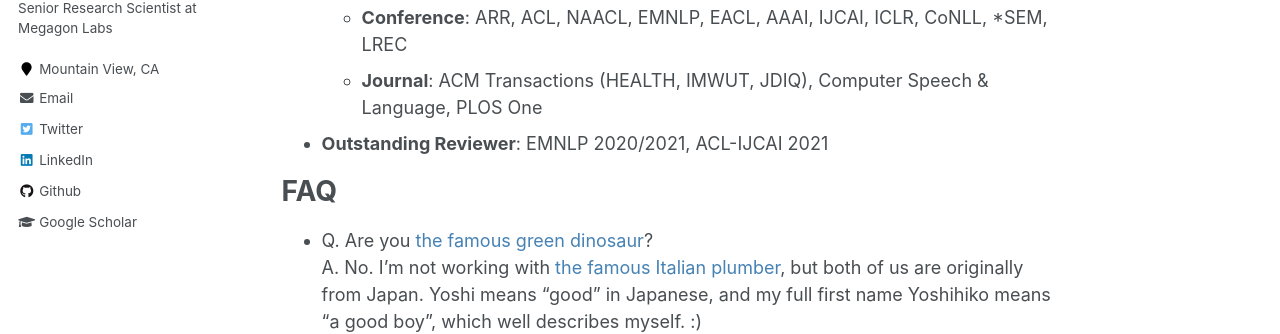
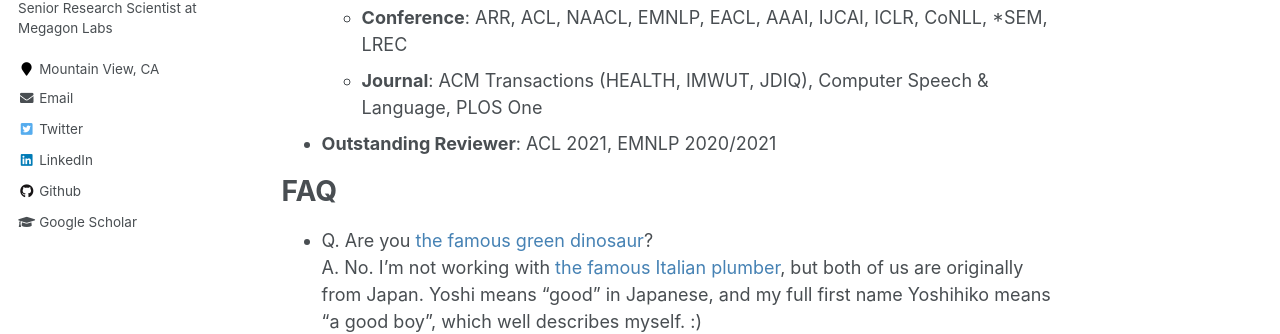
Before and after one commit to suhara/suhara.github.io, a Jekyll site: the page built from _pages/about.md, in a window 1280 px wide and 900 px high, scrolled down 1278 px. Shown: the part 276-610 px from the top of the window. Built offline with Jekyll 4.4.1, drawn with Linux system fonts in a browser that asks for light colours.

```diff
--- a/_pages/about.md
+++ b/_pages/about.md
@@ -40,7 +40,7 @@ Academic Service
 - **Program Commitee/Reviewer**
   - **Conference**: ARR, ACL, NAACL, EMNLP, EACL, AAAI, IJCAI, ICLR, CoNLL, *SEM, LREC
   - **Journal**: ACM Transactions (HEALTH, IMWUT, JDIQ), Computer Speech & Language, PLOS One
-- **Outstanding Reviewer**: EMNLP 2020/2021, ACL-IJCAI 2021
+- **Outstanding Reviewer**: ACL 2021, EMNLP 2020/2021
 
 FAQ
 ======
```
